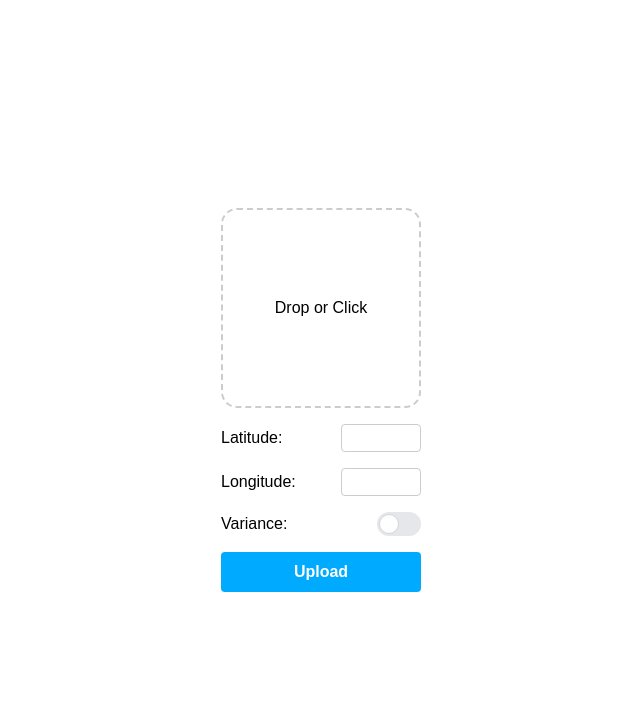
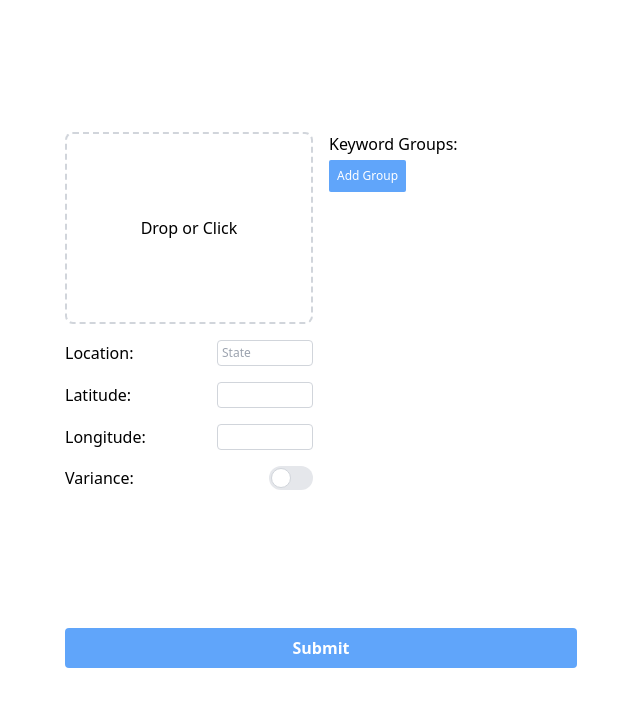
Before and after one commit to Trevor-M-Williams/image-op-ui, a plain HTML site: page index.html in a window 1280 px wide. Shown: the whole page, without its empty margins (319-959 px from the left). Drawn offline with nearby package versions, Linux system fonts and the light colour scheme.

Commit message:
added keywords, two column layout, cleaned up classes

```diff
--- a/index.html
+++ b/index.html
@@ -9,33 +9,7 @@
       * {
         box-sizing: border-box;
       }
-      body {
-        font-family: Arial, Helvetica, sans-serif;
-        margin: 0;
-        padding: 0;
-        width: 100%;
-        height: 100vh;
-        display: flex;
-        flex-direction: column;
-        align-items: center;
-        justify-content: center;
-      }
-      #form {
-        width: 200px;
-      }
-      #dropzone {
-        position: relative;
-        border: 2px dashed #ccc;
-        border-radius: 1rem;
-        width: 100%;
-        height: 200px;
-        text-align: center;
-        display: flex;
-        flex-direction: column;
-        align-items: center;
-        justify-content: center;
-        cursor: pointer;
-      }
+
       #dropzone:hover {
         border: 2px dashed #0af;
       }
@@ -56,68 +30,69 @@
       #file {
         display: none;
       }
-      #upload {
-        margin-top: 1rem;
-        width: 100%;
-        padding: 0.5rem;
-        background: #0af;
-        border: none;
-        cursor: pointer;
-        border-radius: 0.25rem;
-        font-weight: 500;
-        color: white;
-        font-weight: bold;
-      }
-      #upload:hover {
-        background: #1bf;
-      }
-      .input-wrapper {
-        display: flex;
-        align-items: center;
-        justify-content: space-between;
-        margin-top: 1rem;
-      }
-      .coords-input {
-        width: 5rem;
-        padding: 0.25rem;
-        border-radius: 0.25rem;
-        border: 1px solid #ccc;
-        font-size: 0.75rem;
-      }
     </style>
   </head>
-  <body>
-    <form id="form" autocomplete="off">
-      <div id="dropzone">
+  <body
+    class="flex flex-col items-center justify-center h-screen p-2 m-0 font-sans"
+  >
+    <form id="form" class="flex flex-col w-full max-w-lg" autocomplete="off">
+      <div class="flex gap-4">
+        <div class="flex flex-col w-1/2">
+          <div
+            id="dropzone"
+            class="
+              relative
+              flex flex-col
+              items-center
+              justify-center
+              w-full
+              h-48
+              border-2 border-dashed
+              rounded-lg
+              border-gray-300
+              cursor-pointer
+            "
+          >
             <p>Drop or Click</p>
-        <p id="status"></p>
+            <p id="status" class="absolute top-1/2 text-blue-500"></p>
           </div>
-      <div class="input-wrapper">
-        <label for="longitude">Latitude:</label>
+
+          <div class="input-wrapper flex items-center justify-between mt-4">
+            <label for="location">Location:</label>
+            <input
+              type="text"
+              id="location"
+              name="location"
+              class="w-24 p-1 text-xs border rounded border-gray-300"
+              placeholder="State"
+              required
+            />
+          </div>
+          <div class="input-wrapper flex items-center justify-between mt-4">
+            <label for="latitude">Latitude:</label>
             <input
               type="number"
               id="latitude"
               name="latitude"
-          class="coords-input"
+              class="w-24 p-1 text-xs border rounded border-gray-300"
               min="-90"
               max="90"
               required
             />
           </div>
-      <div class="input-wrapper">
+          <div class="input-wrapper flex items-center justify-between mt-4">
             <label for="longitude">Longitude:</label>
             <input
               type="number"
               id="longitude"
               name="longitude"
-          class="coords-input"
+              class="w-24 p-1 text-xs border rounded border-gray-300"
               min="-180"
               max="180"
               required
             />
           </div>
-
-      <div class="input-wrapper">
+          <div class="input-wrapper flex items-center justify-between mt-4">
             <span>Variance:</span>
             <label class="relative inline-flex items-center cursor-pointer">
               <input type="checkbox" value="" class="sr-only peer" />
@@ -126,7 +101,9 @@
                   w-11
                   h-6
                   bg-gray-200
-              peer-focus:outline-none peer-focus:ring-2 peer-focus:ring-blue-300
+                  peer-focus:outline-none
+                  peer-focus:ring-2
+                  peer-focus:ring-blue-300
                   rounded-full
                   peer
                   peer-checked:after:translate-x-full
@@ -147,9 +124,51 @@
               ></div>
             </label>
           </div>
+        </div>
 
-      <input type="file" id="file" name="image" multiple />
-      <input type="submit" value="Upload" id="upload" />
+        <div class="flex flex-col w-1/2">
+          <div class="h-[60vh] overflow-y-auto">
+            <label>Keyword Groups:</label>
+            <div id="keywordGroups">
+              <!-- Keyword groups will be dynamically added here -->
+            </div>
+            <button
+              type="button"
+              id="addKeywordGroup"
+              class="
+                my-1
+                p-2
+                text-white text-xs
+                rounded-sm
+                bg-blue-400
+                hover:bg-blue-500
+              "
+            >
+              Add Group
+            </button>
+          </div>
+        </div>
+      </div>
+
+      <input type="file" id="file" name="image" class="hidden" multiple />
+      <button
+        type="submit"
+        value="Upload"
+        id="upload"
+        class="
+          w-full
+          mt-4
+          p-2
+          font-bold
+          text-white
+          bg-blue-400
+          rounded
+          cursor-pointer
+          hover:bg-blue-500
+        "
+      >
+        Submit
+      </button>
     </form>
 
     <script src="https://cdnjs.cloudflare.com/ajax/libs/jszip/3.5.0/jszip.min.js"></script>
--- a/upload.js
+++ b/upload.js
@@ -32,6 +32,74 @@ document.addEventListener("DOMContentLoaded", function () {
   fileInput.onchange = function () {
     updateStatus(this.files.length);
   };
+});
+
+document
+  .querySelector("#addKeywordGroup")
+  .addEventListener("click", addKeywordGroup);
+
+function addKeyword(parentDiv) {
+  const keywordDiv = document.createElement("div");
+  keywordDiv.classList.add("flex", "mb-1");
+
+  const input = document.createElement("input");
+  input.classList.add("grow", "border", "min-w-0", "p-2", "rounded");
+  input.type = "text";
+  input.placeholder = "Enter keyword";
+  keywordDiv.appendChild(input);
+
+  const removeButton = document.createElement("button");
+  removeButton.innerHTML = `
+      <svg class="ml-2" height="20" width="20" viewBox="0 0 24 24" fill="none" xmlns="http://www.w3.org/2000/svg"><g id="SVGRepo_bgCarrier" stroke-width="0"></g><g id="SVGRepo_tracerCarrier" stroke-linecap="round" stroke-linejoin="round"></g><g id="SVGRepo_iconCarrier"> <path d="M10 12V17" stroke="#888" stroke-width="2" stroke-linecap="round" stroke-linejoin="round"></path> <path d="M14 12V17" stroke="#888" stroke-width="2" stroke-linecap="round" stroke-linejoin="round"></path> <path d="M4 7H20" stroke="#888" stroke-width="2" stroke-linecap="round" stroke-linejoin="round"></path> <path d="M6 10V18C6 19.6569 7.34315 21 9 21H15C16.6569 21 18 19.6569 18 18V10" stroke="#888" stroke-width="2" stroke-linecap="round" stroke-linejoin="round"></path> <path d="M9 5C9 3.89543 9.89543 3 11 3H13C14.1046 3 15 3.89543 15 5V7H9V5Z" stroke="#888" stroke-width="2" stroke-linecap="round" stroke-linejoin="round"></path> </g></svg>
+    `;
+  removeButton.type = "button";
+  removeButton.addEventListener("click", function () {
+    keywordDiv.remove();
+  });
+  keywordDiv.appendChild(removeButton);
+
+  parentDiv.appendChild(keywordDiv);
+}
+
+function addKeywordGroup() {
+  const keywordGroupDiv = document.createElement("div");
+  keywordGroupDiv.classList.add(
+    "keyword-group",
+    "border",
+    "p-2",
+    "my-2",
+    "flex",
+    "flex-col",
+    "rounded"
+  );
+
+  const buttonsDiv = document.createElement("div");
+  buttonsDiv.classList.add("flex", "justify-between", "mb-1");
+  keywordGroupDiv.appendChild(buttonsDiv);
+
+  const addKeywordButton = document.createElement("button");
+  addKeywordButton.innerHTML = `
+    <svg height="20" width="20" fill="green" viewBox="0 0 24 24" xmlns="http://www.w3.org/2000/svg" fill="#000000"><g id="SVGRepo_bgCarrier" stroke-width="0"></g><g id="SVGRepo_tracerCarrier" stroke-linecap="round" stroke-linejoin="round"></g><g id="SVGRepo_iconCarrier"> <title></title> <g id="Complete"> <g data-name="add" id="add-2"> <g> <line fill="none" stroke="green" stroke-linecap="round" stroke-linejoin="round" stroke-width="2" x1="12" x2="12" y1="19" y2="5"></line> <line fill="none" stroke="green" stroke-linecap="round" stroke-linejoin="round" stroke-width="2" x1="5" x2="19" y1="12" y2="12"></line> </g> </g> </g> </g></svg>
+  `;
+  addKeywordButton.type = "button";
+  addKeywordButton.addEventListener("click", function () {
+    addKeyword(keywordGroupDiv);
+  });
+  buttonsDiv.appendChild(addKeywordButton);
+
+  const removeGroupButton = document.createElement("button");
+  removeGroupButton.innerHTML = `
+  <svg height="20" width="20" fill="#c00" viewBox="-3.5 0 19 19" xmlns="http://www.w3.org/2000/svg" class="cf-icon-svg"><g id="SVGRepo_bgCarrier" stroke-width="0"></g><g id="SVGRepo_tracerCarrier" stroke-linecap="round" stroke-linejoin="round"></g><g id="SVGRepo_iconCarrier"><path d="M11.383 13.644A1.03 1.03 0 0 1 9.928 15.1L6 11.172 2.072 15.1a1.03 1.03 0 1 1-1.455-1.456l3.928-3.928L.617 5.79a1.03 1.03 0 1 1 1.455-1.456L6 8.261l3.928-3.928a1.03 1.03 0 0 1 1.455 1.456L7.455 9.716z"></path></g></svg>
+  `;
+  removeGroupButton.type = "button";
+  removeGroupButton.addEventListener("click", function () {
+    keywordGroupDiv.remove();
+  });
+  buttonsDiv.appendChild(removeGroupButton);
+
+  document.getElementById("keywordGroups").appendChild(keywordGroupDiv);
+  addKeyword(keywordGroupDiv);
+}
 
 function updateStatus(fileCount) {
   let dropzone = document.getElementById("dropzone");
@@ -41,7 +109,6 @@ document.addEventListener("DOMContentLoaded", function () {
   } selected.`;
   dropzone.classList.remove("error");
 }
-});
 
 document.querySelector("#form").addEventListener("submit", function (event) {
   event.preventDefault();
@@ -56,14 +123,21 @@ document.querySelector("#form").addEventListener("submit", function (event) {
     return;
   }
 
-  // Get latitude, longitude, and variance
-  let latitude = document.querySelector("#latitude").value;
-  let longitude = document.querySelector("#longitude").value;
-  let variance = document.querySelector("[type='checkbox']").checked;
+  const latitude = document.querySelector("#latitude").value;
+  const longitude = document.querySelector("#longitude").value;
+  const variance = document.querySelector("[type='checkbox']").checked;
+  const location = document.querySelector("#location").value;
+  const keywordGroups = document.querySelectorAll(".keyword-group");
+  const allKeywords = Array.from(keywordGroups).map((group) => {
+    const keywordInputs = group.querySelectorAll("input");
+    return Array.from(keywordInputs).map((input) => input.value);
+  });
 
   formData.append("latitude", latitude);
   formData.append("longitude", longitude);
   formData.append("variance", variance);
+  formData.append("location", location);
+  formData.append("keywords", JSON.stringify(allKeywords));
 
   for (let i = 0; i < files.length; i++) {
     formData.append("image", files[i]);
@@ -92,8 +166,11 @@ document.querySelector("#form").addEventListener("submit", function (event) {
 
 function resetForm() {
   document.querySelector("#form").reset();
-  let dropzone = document.getElementById("dropzone");
+  const dropzone = document.getElementById("dropzone");
   dropzone.classList.remove("dropped");
-  let status = document.getElementById("status");
+  const status = document.getElementById("status");
   status.textContent = "";
+
+  const keywordGroups = document.querySelectorAll(".keyword-group");
+  keywordGroups.forEach((group) => group.remove());
 }
```
Lines whose indentation alone changed are shown as unchanged.
